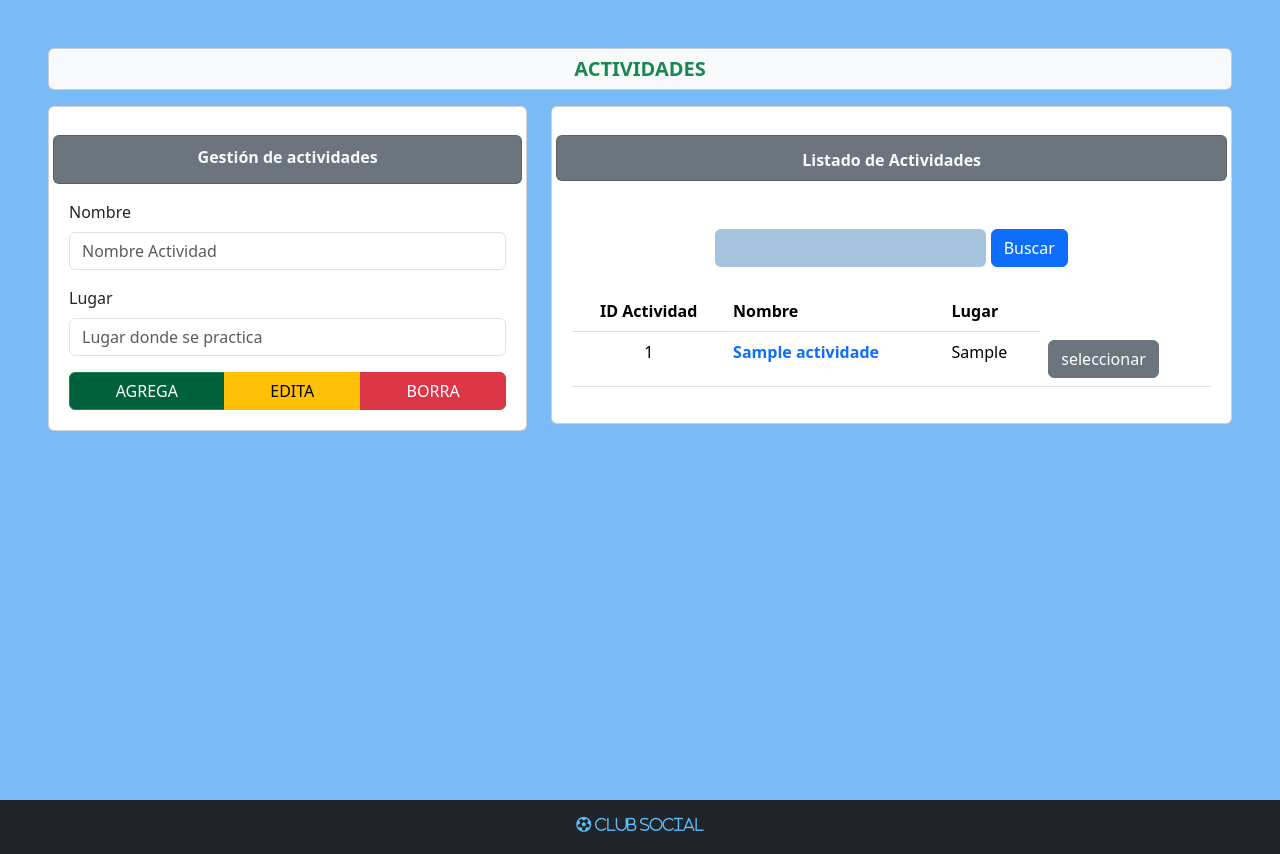
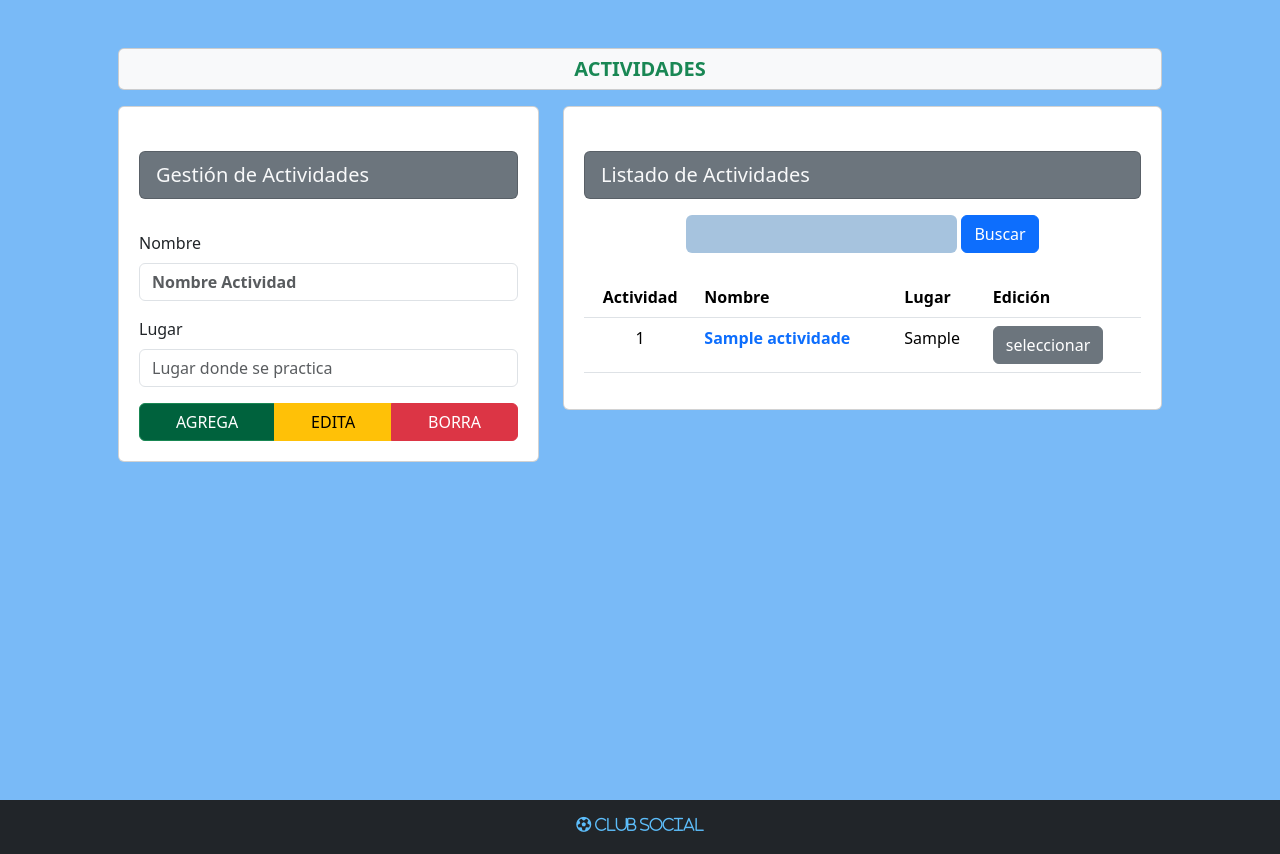
Before and after one commit to gvicenteprieto/club, a PHP site: page /login/secciones/vista_actividades.php in a window 1280 px wide. Shown: the part 83-937 px from the top of the page. Run offline with PHP 8.4, Linux system fonts and the light colour scheme; tables that the repository leaves empty or names only in its code hold one stand-in row (values such as "Sample post"); some libraries are stand-ins or nearby versions.

Commit message:
socios_actividades

```diff
--- a/secciones/actividades.php
+++ b/secciones/actividades.php
@@ -1,75 +1,64 @@
 <?php include('../config/db.php');
 $conexionDB = database::crearInstancia();
 
-
 $buscar = isset($_POST['buscar']) ? $_POST['buscar'] : "";
-$sql_search = "SELECT * FROM actividades where nombre_actividad like '%".$buscar."%'
-               OR lugar like '%".$buscar."%'";
-
-
-$sql_query=$conexionDB->prepare($sql_search);
+$sql_search = "SELECT * FROM actividades where nombre_actividad like '%" . $buscar . "%'
+               OR lugar like '%" . $buscar . "%'";
+$sql_query = $conexionDB->prepare($sql_search);
 $sql_query->execute();
 $sql_response = $sql_query->fetchAll();
 
+$id = isset($_POST['id']) ? $_POST['id'] : "";
+$nombre_actividad = isset($_POST['nombre_actividad']) ? $_POST['nombre_actividad'] : "";
+$lugar = isset($_POST['lugar']) ? $_POST['lugar'] : "";
+$accion = isset($_POST['accion']) ? $_POST['accion'] : "";
 
-$id=isset($_POST['id'])?$_POST['id']:"";
-$nombre_actividad=isset($_POST['nombre_actividad'])?$_POST['nombre_actividad']:"";
-$lugar=isset($_POST['lugar'])?$_POST['lugar']:"";
-$accion=isset($_POST['accion'])?$_POST['accion']:"";
-
-if($accion!="") {
-    switch($accion){
+if ($accion != "") {
+   switch ($accion) {
       case "agregar":
-          $sql="INSERT INTO actividades (id, nombre_actividad, lugar) VALUES (null, :nombre_actividad, :lugar)";
-          $query=$conexionDB->prepare($sql);
-          $query->bindParam(':nombre_actividad',$nombre_actividad);
-          $query->bindParam(':lugar',$lugar);
+         $sql = "INSERT INTO actividades (id, nombre_actividad, lugar)
+          VALUES (null, :nombre_actividad, :lugar)";
+         $query = $conexionDB->prepare($sql);
+         $query->bindParam(':nombre_actividad', $nombre_actividad);
+         $query->bindParam(':lugar', $lugar);
          $query->execute();
-          //echo $sql;
       break;
-
       case "editar":
-          $sql="UPDATE actividades SET nombre_actividad=:nombre_actividad, lugar=:lugar WHERE id=:id";
-          $query=$conexionDB->prepare($sql);
+         $sql = "UPDATE actividades SET nombre_actividad=:nombre_actividad, lugar=:lugar
+          WHERE id=:id";
+         $query = $conexionDB->prepare($sql);
          $query->bindParam(':id', $id);
          $query->bindParam(':nombre_actividad', $nombre_actividad);
-          $query->bindParam(':lugar',$lugar);
+         $query->bindParam(':lugar', $lugar);
          $query->execute();
-          //echo $sql;
       break;
-
       case "borrar":
-          $sql="DELETE FROM actividades WHERE id=:id";
-          $query=$conexionDB->prepare($sql);
+         $sql = "DELETE FROM actividades WHERE id=:id";
+         $query = $conexionDB->prepare($sql);
          $query->bindParam(':id', $id);
          $query->execute();
          //echo $sql;
       break;
-
       case "seleccionar":
-          $sql="SELECT * FROM actividades WHERE id=:id";
-          $query=$conexionDB->prepare($sql);
-          $query->bindParam(':id',$id);
+         $sql = "SELECT * FROM actividades WHERE id=:id";
+         $query = $conexionDB->prepare($sql);
+         $query->bindParam(':id', $id);
          $query->execute();
-          $actividad=$query->fetch(PDO::FETCH_ASSOC);
-          //print_r($actividad);
+         $actividad = $query->fetch(PDO::FETCH_ASSOC);
          //que se almacene en nombre_actividad el resuktado de la consulta
-          $nombre_actividad=$actividad['nombre_actividad'];
-          $lugar=$actividad['lugar'];
+         $nombre_actividad = $actividad['nombre_actividad'];
+         $lugar = $actividad['lugar'];
          //echo $nombre_actividad;
          break;
-    }
-
- }
-
+   };
+};
 
 // 1.
 //CONSULTA PARA MOSTRAR EL LISTADO DE ACTIVIDADES EN LA VISTA vista_actividades.php
 //luego de recepcionar lso datos en POST:
- $query=$conexionDB->prepare("SELECT * FROM actividades");
+$query = $conexionDB->prepare("SELECT * FROM actividades");
 $query->execute();
 //fetch all muestra todos los datos
- $listaActividades=$query->fetchAll();
+$listaActividades = $query->fetchAll();
  //print_r($listaActividades);
  //ahora mostrarla: en lista de actividades
-?>
--- a/secciones/vista_actividades.php
+++ b/secciones/vista_actividades.php
@@ -1,52 +1,38 @@
 <?php include('../view/head/header.php'); ?>
 <?php include('../secciones/actividades.php');  ?>
 
-<div class="container-fluid p-5">
+<div class="container p-5">
     <div class="row">
         <div class="col-12">
             <h5 class="p-2 text-center text-success card bg-light mb-3 fw-bold">ACTIVIDADES</h5>
             <div class="row">
-                <div class="col-md-5 mb-3">
+                <div class="col-5 mb-3">
                     <form action="" method="post">
                         <div class="card card-background p-1">
                             <br>
-                            <div class="card card-header bg-secondary text-light">
-                                <h6 class="text-center mt-1 fw-bold">Gestión de actividades</h6>
+                            <div class="card card-header bg-secondary text-light fs-5 m-3">
+                                Gestión de Actividades
                             </div>
                             <div class="card-body">
 
-                                <!-- <div class="mb-3">
-                                    <label for="" class="form-label">CODIGO ACTIVIDAD</label>
-                                    <input type="text" class="form-control" name="id" id="id"
-                                    value="<?php echo $id; ?>" placeholder="ID Actividad">
-                                </div> -->
-
                                 <div class="mb-3">
                                     <label for="nombre_actividad" class="form-label">Nombre</label>
-                                    <input type="text" class="form-control" name="nombre_actividad"
-                                    id="nombre_actividad"
+                                    <input type="text" class="form-control text-primary fw-bold" name="nombre_actividad" id="nombre_actividad"
                                         value="<?php echo $nombre_actividad; ?>" placeholder="Nombre Actividad">
                                 </div>
 
                                 <div class="mb-3">
                                     <label for="nombre_actividad" class="form-label">Lugar</label>
-                                    <input type="text" class="form-control" name="lugar"
-                                    id="lugar"
+                                    <input type="text" class="form-control" name="lugar" id="lugar"
                                         value="<?php echo $lugar; ?>" placeholder="Lugar donde se practica">
                                 </div>
 
                                 <div class="btn-group d-flex " role="group" aria-label="Button group name">
-                                    <!-- <div class="d-flex p-3"> -->
-                                    <button type="submit" name="accion"
-                                        value="agregar" class="btn btn-success"
-                                        style="background-color: #00623d">AGREGA
+                                    <button type="submit" name="accion" value="agregar" class="btn btn-success" style="background-color: #00623d">AGREGA
                                     </button>
-                                    <button type="submit" name="accion"
-                                        value="editar" class="btn btn-warning">EDITA
+                                    <button type="submit" name="accion" value="editar" class="btn btn-warning">EDITA
                                     </button>
-                                    <button type="submit" name="accion"
-                                    value="borrar" class="btn btn-danger">BORRA</button>
-                                    <!-- </div> -->
+                                    <button type="submit" name="accion" value="borrar" class="btn btn-danger">BORRA</button>
                                 </div>
                             </div>
 
@@ -54,21 +40,16 @@
                     </form>
                 </div>
 
-                <div class="col-md-7">
-                    <div class="card card-background p-1 mb-3">
+                <div class="col-7">
+                    <div class="card card-background p-1">
                         <br>
-                        <div class="card card-header bg-secondary text-light">
-                        <a class="nav-link text-center mt-1 fw-bold"
-                                href="/login/secciones/vista_actividades.php">
+                        <div class="card card-header bg-secondary text-light fs-5 m-3">
                             Listado de Actividades
-                            </a>
-                            <!-- <h6 class="text-center mt-1">Listado de Actividades</h6> -->
                         </div>
 
-                        <div class="text-center mb-2 mt-5">
+                        <div class="text-center mb-2">
                             <form action="vista_actividades.php" method="post">
-                                <input type="text" name="buscar"
-                                    class="btn fw-bold fs-6" style="background-color: #a6c3de">
+                                <input type="text" name="buscar" class="btn fw-bold fs-6" style="background-color: #a6c3de">
                                 <input type="submit" value="Buscar" class="btn btn-primary">
                             </form>
                         </div>
@@ -78,9 +59,10 @@
                             <table class="table ">
                                 <thead>
                                     <tr>
-                                        <th class="text-center">ID Actividad</th>
+                                        <th class="text-center">Actividad</th>
                                         <th class="">Nombre</th>
                                         <th class="">Lugar</th>
+                                        <th class="">Edición</th>
                                     </tr>
                                 </thead>
 
@@ -88,16 +70,15 @@
 
                                     <?php if ($buscar != "") { ?>
 
-                                        <?php foreach ($sql_response as $response) :?>
+                                        <?php foreach ($sql_response as $response) : ?>
 
                                             <tr>
-                                            <td class="text-center"><?=$response['id']; ?></td>
-                                            <td class="text-primary fw-bold"><?=$response['nombre_actividad']; ?></td>
-                                            <td ><?=$response['lugar']; ?></td>
-                                            <td >
+                                                <td class="text-center"><?= $response['id']; ?></td>
+                                                <td class="text-primary fw-bold"><?= $response['nombre_actividad']; ?></td>
+                                                <td><?= $response['lugar']; ?></td>
+                                                <td>
                                                     <form action="" method="post">
-                                                    <input type="hidden" name="id" id="id" class="text-center"
-                                                    value="<?php echo $response['id']; ?>">
+                                                        <input type="hidden" name="id" id="id" class="text-center" value="<?php echo $response['id']; ?>">
                                                         <input type="submit" value="seleccionar" name="accion" class="btn btn-secondary">
                                                     </form>
                                                 </td>
@@ -105,7 +86,7 @@
 
                                         <?php endforeach; ?>
 
-                                    <?php } else {?>
+                                    <?php } else { ?>
 
 
                                         <!-- 0. 1. foreach para recorrer el listado y poder mostrar cda axctividad -->
@@ -113,13 +94,11 @@
                                             <tr>
                                                 <td class="text-center"><?php echo $actividad['id']; ?></td>
                                                 <td class=" text-primary fw-bold "><?php echo $actividad['nombre_actividad']; ?></td>
-                                            <td ><?php echo $actividad['lugar']; ?></td>
+                                                <td><?php echo $actividad['lugar']; ?></td>
                                                 <td>
                                                     <form action="" method="post">
-                                                    <input type="hidden" name="id" id="id"
-                                                    value="<?php echo $actividad['id']; ?>">
-                                                    <input type="submit" value="seleccionar" name="accion"
-                                                    class="btn btn-secondary">
+                                                        <input type="hidden" name="id" id="id" value="<?php echo $actividad['id']; ?>">
+                                                        <input type="submit" value="seleccionar" name="accion" class="btn btn-secondary">
                                                     </form>
                                                 </td>
                                             </tr>
@@ -127,6 +106,20 @@
                                     <?php } ?>
                                 </tbody>
                             </table>
+                            <?php if ($buscar != "") { ?>
+                                <div class="container text-center mt-3">
+                                    <div class="row justify-content-between">
+                                        <div class="col-4"></div>
+                                        <div class="col-4">
+                                            <div>
+                                                <a href="./vista_actividades.php" class="btn btn-success m-2">
+                                                    REGRESAR
+                                                </a>
+                                            </div>
+                                        </div>
+                                    </div>
+                                </div>
+                            <?php } ?>
                         </div>
                     </div>
                 </div>
--- a/secciones/vista_socios.php
+++ b/secciones/vista_socios.php
@@ -47,7 +47,7 @@
                                 <?php if ($buscar != "") { ?>
                                     <?php foreach ($sql_response as $response) : ?>
                                         <tr>
-                                            <td class="text-light fw-bold fs-5"><?= $response['NSOCIO']; ?></td>
+                                            <td class="text-light fw-bold"><?= $response['NSOCIO']; ?></td>
                                             <td><?= $response['APELLIDO']; ?></td>
                                             <td><?= $response['NOMBRE'];  ?></td>
                                             <td><?= $response['CELULAR'];  ?></td>
@@ -88,7 +88,7 @@
                                 <?php } else { ?>
                                     <?php foreach ($socios as $socio) : ?>
                                         <tr>
-                                            <td class="text-light fw-bold fs-5"><?php echo $socio['NSOCIO']; ?></td>
+                                            <td class="text-light fw-bold"><?php echo $socio['NSOCIO']; ?></td>
                                             <td><?php echo $socio['APELLIDO']; ?></td>
                                             <td><?php echo $socio['NOMBRE']; ?></td>
                                             <td><?php echo $socio['CELULAR']; ?></td>
@@ -147,6 +147,7 @@
                     </div>
                 <?php } ?>
             </div>
+
         </div>
     </div>
 </div>
```
Also changed, not shown: secciones/socios.php (+8 -18 lines), secciones/usuarios.php (+2 -16 lines). Lines whose indentation alone changed are shown as unchanged.
